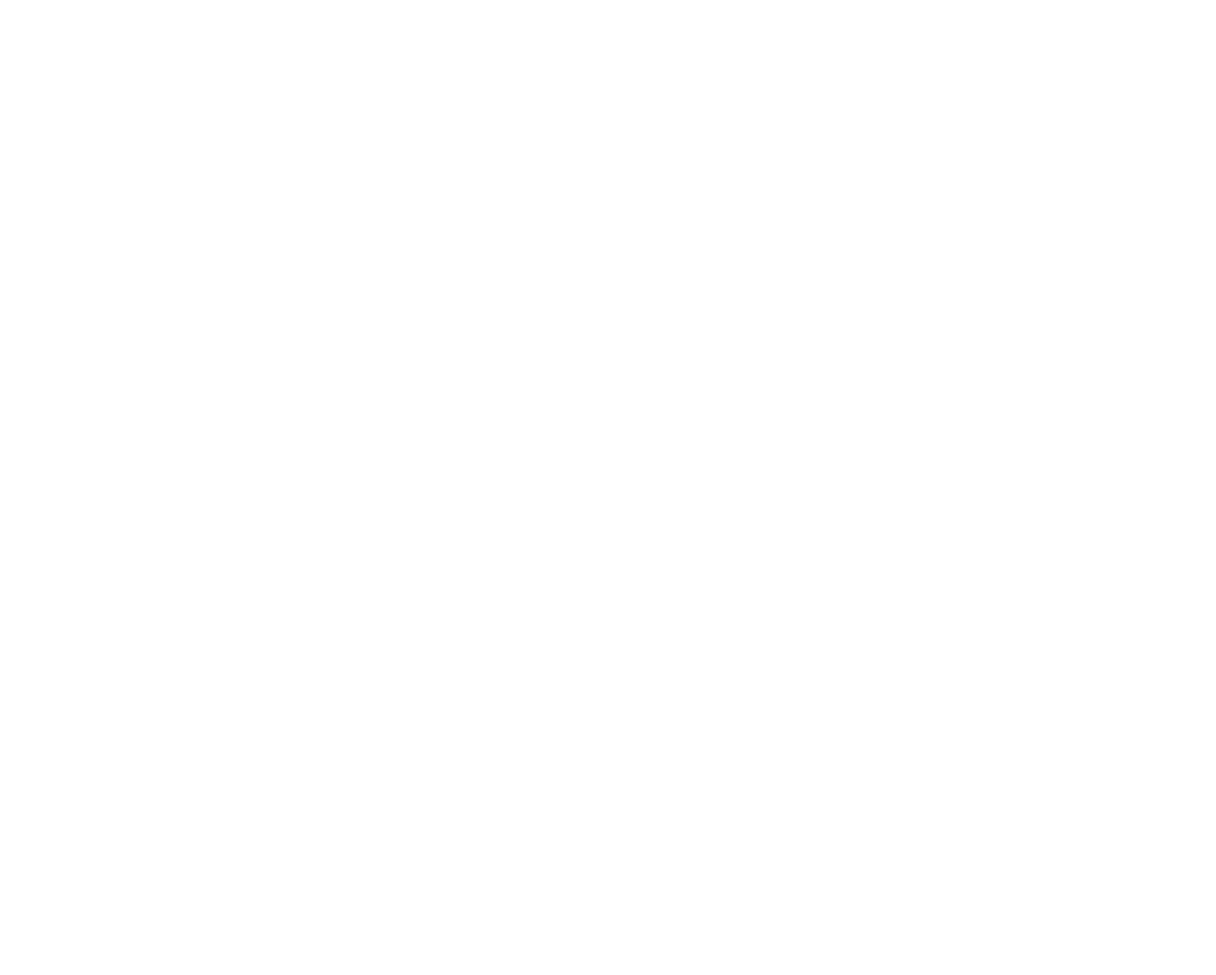
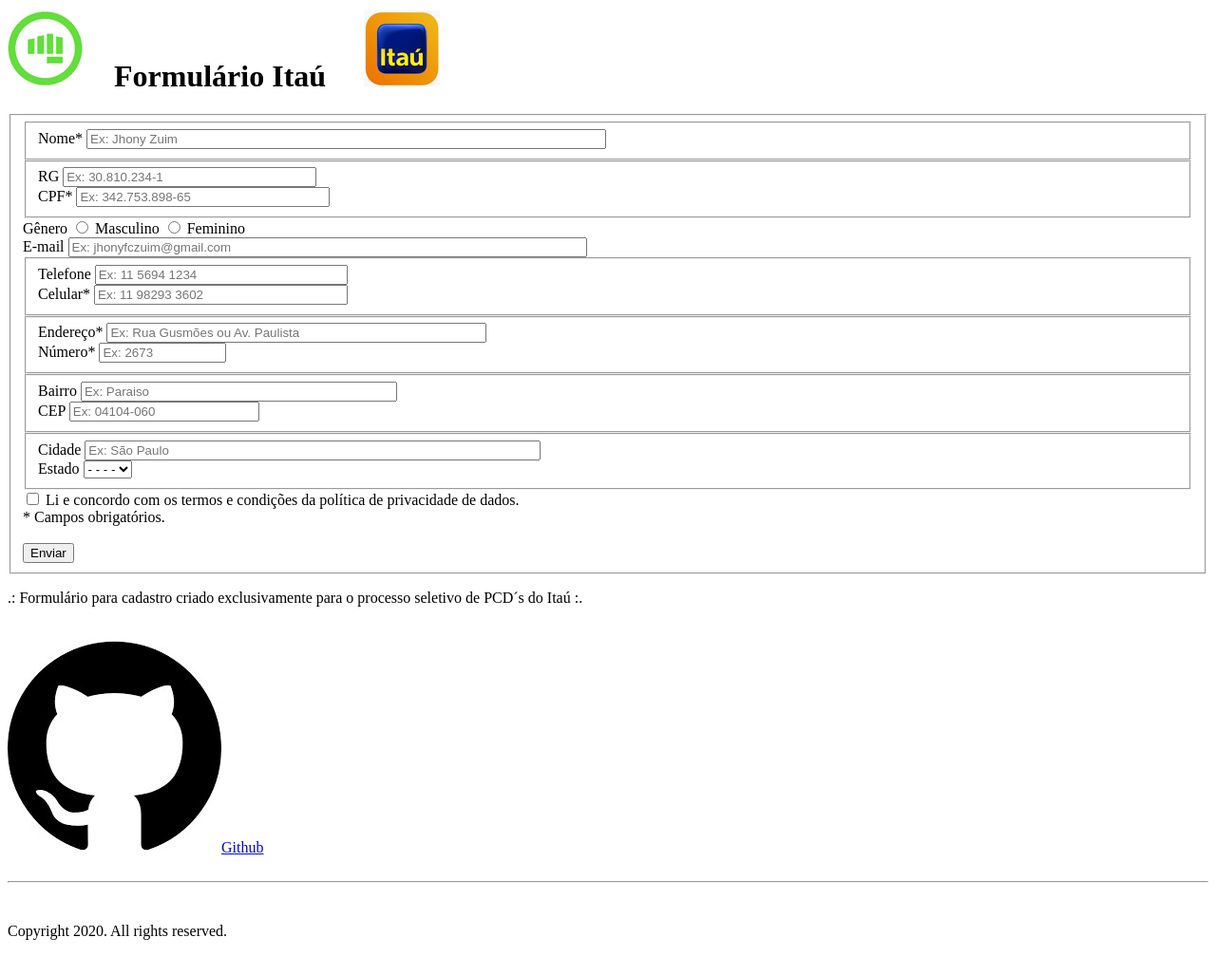
Before and after one commit to jhonyzuim/itau_project, a plain HTML site: page index.html in a window 1280 px wide. Shown: the whole page at 95% size. Before the commit the page ends 800 px from the top, so only its background shows below. Drawn offline with Linux system fonts and the light colour scheme.

Commit message:
Update index.html

```diff
--- a/index.html
+++ b/index.html
@@ -1 +1,160 @@
 <!--Código HTML criado por Jhony Zuim-->
+
+<html> <!--Inicio da página-->
+<head>
+	<meta charset="UTF-8">
+	<title>Formulário Itaú</title> <!--titulo na aba da página-->
+	<link href="base.css" rel="stylesheet"> <!--arquivo CSS de referência-->
+    <script src="script.js"></script> <!--arquivo JavaScript de referência-->
+
+</head>
+
+<body>
+    <div class="cabecalho"> <!--Cabeçalho do formulário-->
+        <h1><img id="logo" src="gama2.png">&nbsp&nbsp&nbsp Formulário Itaú &nbsp&nbsp&nbsp&nbsp<img id="logo" src="itau2.png"> </h1> <!--Titulo do formulário-->
+    </div>
+
+<form action="index.html" method="post" onsubmit="return enviarDados();"> <!--Inicio do formulario-->
+
+<fieldset> <!-- Agrupar label-->
+
+	<fieldset class="grupo"> <!-- Agrupar label-->
+		<div class="campo">
+			<label for="nome">Nome*</label>
+			<input type="text" id="nome" name="nome" placeholder="Ex: Jhony Zuim" style="width: 41em" value="" />
+		</div>
+	</fieldset>
+
+    <fieldset class="grupo"> <!-- Agrupar label-->
+		<div class="campo">
+			<label for="rg">RG</label>
+			<input type="tel" id="rg" name="rg" placeholder="Ex: 30.810.234-1" style="width: 20em" value="" />
+		</div>
+		<div class="campo">
+			<label for="cpf">CPF*</label>
+			<input type="tel" id="cpf" name="cpf" placeholder="Ex: 342.753.898-65" style="width: 20em" value="" />
+		</div>
+	</fieldset>
+
+	<div class="campo">
+		<label>Gênero</label>
+		<label class="checkbox">
+			<input type="radio" name="sexo" value="masculino"> Masculino
+		</label>
+		<label class="checkbox">
+			<input type="radio" name="sexo" value="feminino"> Feminino
+		</label>
+	</div>
+
+	<div class="campo">
+		<label for="email">E-mail</label>
+		<input type="email" id="email" name="email" placeholder="Ex: jhonyfczuim@gmail.com" style="width: 41em" value="" />
+	</div>
+
+    <fieldset class="grupo">
+		<div class="campo">
+			<label for="telefone">Telefone</label>
+			<input type="tel" id="telefone" name="telefone" placeholder="Ex: 11 5694 1234" style="width: 20em" value="" />
+		</div>
+		<div class="campo">
+			<label for="celular">Celular*</label>
+			<input type="tel" id="celular" name="celular" placeholder="Ex: 11 98293 3602" style="width: 20em" value="" />
+		</div>
+	</fieldset>
+
+    <fieldset class="grupo">
+		<div class="campo">
+			<label for="endereco">Endereço*</label>
+			<input type="text" id="endereco" name="endereco" placeholder="Ex: Rua Gusmões ou Av. Paulista" style="width: 30em" value="" />
+		</div>
+		<div class="campo">
+			<label for="numero">Número*</label>
+			<input type="text" id="numero" name="numero" placeholder="Ex: 2673" style="width: 10em" value="" />
+		</div>
+	</fieldset>
+
+    <fieldset class="grupo">
+		<div class="campo">
+			<label for="bairro">Bairro</label>
+			<input type="text" id="bairro" name="bairro" placeholder="Ex: Paraiso" style="width: 25em" value="" />
+		</div>
+		<div class="campo">
+			<label for="cep">CEP</label>
+			<input type="tel" id="cep" name="cep" placeholder="Ex: 04104-060" style="width: 15em" value="" />
+		</div>
+	</fieldset>
+
+	<fieldset class="grupo">
+		<div class="campo">
+			<label for="cidade">Cidade</label>
+			<input type="text" id="cidade" name="cidade" placeholder="Ex: São Paulo" style="width: 36em" value="" />
+		</div>
+		<div class="campo">
+			<label for="estado">Estado</label> <!--Campo select com todos os estados-->
+			<select name="estado" id="estado">
+				<option value="">- - - -</option>
+				<option value="AC">AC</option>
+                <option value="AL">AL</option>
+                <option value="AP">AP</option>
+                <option value="AM">AM</option>
+                <option value="BA">BA</option>
+                <option value="CE">CE</option>
+                <option value="DF">DF</option>
+                <option value="ES">ES</option>
+                <option value="GO">GO</option>
+                <option value="MA">MA</option>
+                <option value="MT">MT</option>
+                <option value="MS">MS</option>
+                <option value="MG">MG</option>
+                <option value="PA">PA</option>
+                <option value="PB">PB</option>
+                <option value="PR">PR</option>
+                <option value="PE">PE</option>
+                <option value="PI">PI</option>
+                <option value="RJ">RJ</option>
+                <option value="RN">RN</option>
+                <option value="RS">RS</option>
+                <option value="RO">RO</option>
+                <option value="RR">RR</option>
+                <option value="SC">SC</option>
+                <option value="SP">SP</option>
+                <option value="SE">SE</option>
+                <option value="TO">TO</option>
+			</select>
+        </div>
+	</fieldset>
+
+    <div class="campo"> <!--Aceite da politica de privacidade de dados devido a LGPD-->
+		<label class="checkbox">
+			<input type="checkbox" name="sexo" value="masculino"> Li e concordo com os termos e condições da política de privacidade de dados.
+		</label>
+	</div>
+    <div>* Campos obrigatórios.</div>
+
+    <br/>
+	<button class="botao submit" type="submit" name="submit">Enviar</button>
+</fieldset>
+
+</form> <!--Final do formulario-->
+
+<footer><!--Inicio do rodapé-->
+    <div class="footer">
+         <div class="footer-row-1"> <!--Mensagem do final-->
+                <p>.: Formulário para cadastro criado exclusivamente para o processo seletivo de PCD´s do Itaú :.  </p>
+         </div>
+         <br/>
+         <!--Link para o Github-->
+         <a href="https://github.com/jhonyzuim/itau_project" class="iconeperfil"><img src="github.jpeg" class="icongithub">Github</a><br>
+         <br/>
+         <hr/>
+         <br/>
+         <div class="footer-content">
+            <p>Copyright 2020. All rights reserved.</p>
+         </div>
+         <br/>
+ </div>
+</footer><!--final do rodapé-->
+
+</body> <!--Final do corpo da página-->
+
+</html> <!--Final da página-->
```
